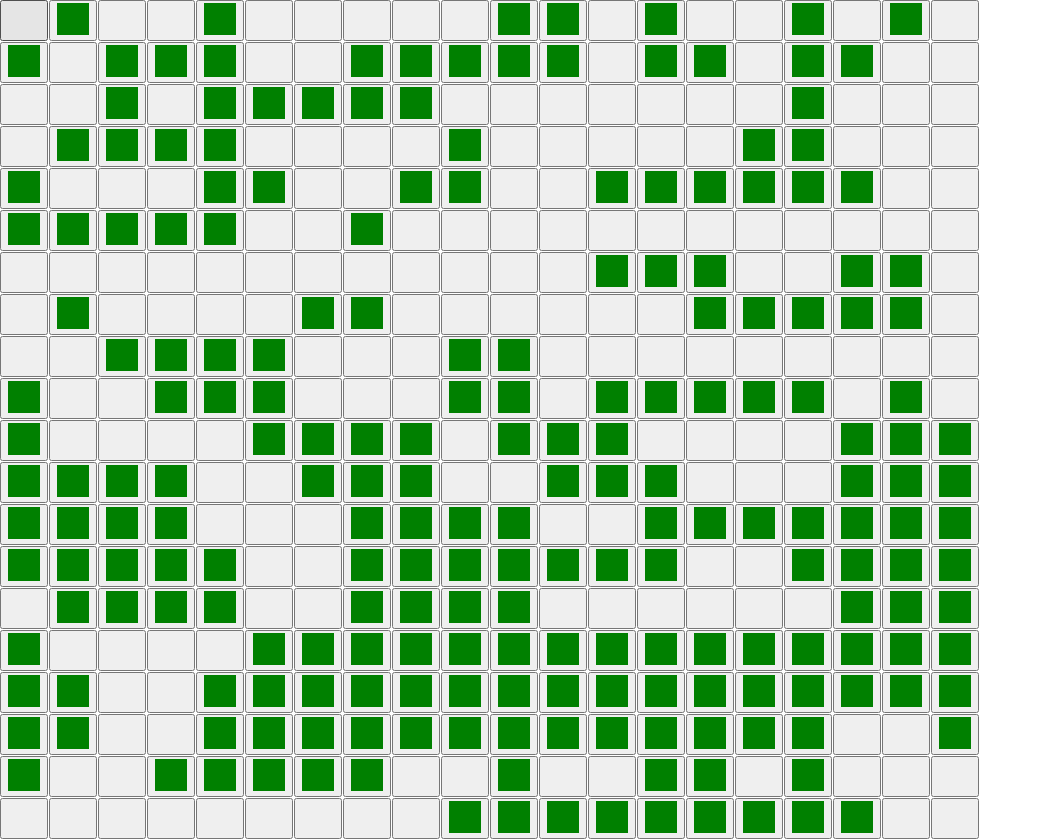
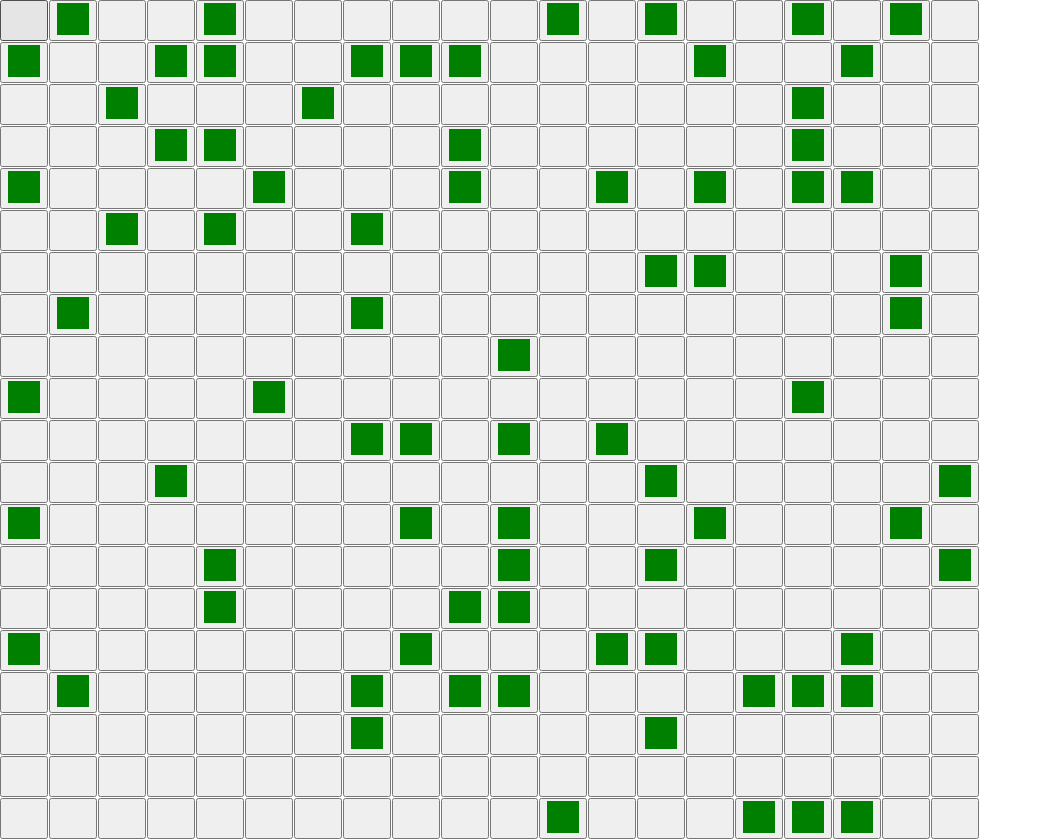
Before and after one commit to 1elasmarjad/cell-growth-simulation, a React (Create React App) app: page / in a window 1280 px wide. Shown: the whole page, without its empty margins (0-1042 px from the left). Built offline with nearby package versions, Linux system fonts and the light colour scheme; the HTML template or start-up script is replaced by a standard one.

Commit message:
⚙️ Changed state, so pausing does not effect grid

```diff
--- a/src/App.tsx
+++ b/src/App.tsx
@@ -1,33 +1,21 @@
 import { useState } from "react";
 import "./App.css";
-import Cell from "./components/cell";
-import { useGrid } from "./hooks/useGrid";
+import { CellData } from "./hooks/useGridController";
+import Game from "./components/game";
 
 function App() {
   const [gridSize, setGridSize] = useState<number>(20);
 
-  const { grid, getCell, setCell } = useGrid({
-    rows: gridSize,
-    cols: gridSize,
-  });
+  const [grid, setGrid] = useState<CellData[][]>(() =>
+    Array.from({ length: gridSize }, () =>
+      Array.from({ length: gridSize }, () => ({
+        occupied: Math.random() < 0.2,
+        age: 0,
+      }))
+    )
+  );
 
-  return (
-    <div className="rows root-reset">
-      {Array.from({ length: gridSize }).map((_, rowIndex) => (
-        <div className="columns">
-          {Array.from({ length: gridSize }).map((_, colIndex) => (
-            <button onClick={() => setCell(rowIndex, colIndex)}>
-              <Cell
-                row={rowIndex}
-                col={colIndex}
-                occupied={getCell(rowIndex, colIndex).occupied}
-              />
-            </button>
-          ))}
-        </div>
-      ))}
-    </div>
-  );
+  return <Game grid={grid} setGrid={setGrid} gridSize={gridSize} />;
 }
 
 export default App;
--- /dev/null
+++ b/src/components/game.tsx
@@ -0,0 +1,44 @@
+import { useState } from "react";
+import {
+  CellData,
+  useGridController,
+} from "../hooks/useGridController";
+import Cell from "./cell";
+
+export default function Game({
+  grid,
+  gridSize,
+  setGrid,
+}: {
+  grid: CellData[][];
+  setGrid: React.Dispatch<React.SetStateAction<CellData[][]>>;
+  gridSize: number;
+}) {
+  const [paused, setPaused] = useState<boolean>(true);
+
+  const { getCell, setCell } = useGridController({
+    grid,
+    rows: gridSize,
+    cols: gridSize,
+    paused,
+    setGrid,
+  });
+
+  return (
+    <div className="rows root-reset">
+      {Array.from({ length: gridSize }).map((_, rowIndex) => (
+        <div className="columns">
+          {Array.from({ length: gridSize }).map((_, colIndex) => (
+            <button onClick={() => setCell(rowIndex, colIndex)}>
+              <Cell
+                row={rowIndex}
+                col={colIndex}
+                occupied={getCell(rowIndex, colIndex).occupied}
+              />
+            </button>
+          ))}
+        </div>
+      ))}
+    </div>
+  );
+}
--- a/src/hooks/useGrid.ts
+++ b/src/hooks/useGridController.ts
@@ -7,16 +7,19 @@ export type CellData = {
 
 const DEFAULT_DIVIDE_INTERVAL = 1000;
 
-export function useGrid({ rows, cols }: { rows: number; cols: number }) {
-  const [grid, setGrid] = useState<CellData[][]>(() =>
-    Array.from({ length: rows }, () =>
-      Array.from({ length: cols }, () => ({
-        occupied: Math.random() < 0.2,
-        age: 0,
-      }))
-    )
-  );
-
+export function useGridController({
+  rows,
+  cols,
+  paused,
+  grid,
+  setGrid,
+}: {
+  rows: number;
+  cols: number;
+  paused: boolean;
+  grid: CellData[][];
+  setGrid: React.Dispatch<React.SetStateAction<CellData[][]>>;
+}) {
   const [divideInterval, setDivideInterval] = useState<number>(
     DEFAULT_DIVIDE_INTERVAL
   );
@@ -24,6 +27,8 @@ export function useGrid({ rows, cols }: { rows: number; cols: number }) {
   const [divisionProbability, setDivisionProbability] = useState<number>(0.5);
 
   useEffect(() => {
+    if (paused) return; // do nothing if paused
+
     const interval = setInterval(() => {
       setGrid((prevGrid) => {
         const newGrid = [...prevGrid];
@@ -89,7 +94,15 @@ export function useGrid({ rows, cols }: { rows: number; cols: number }) {
     }, divideInterval);
 
     return () => clearInterval(interval); // cleanup when the component unmounts
-  }, [cols, divideInterval, lifeSpan, rows]);
+  }, [
+    cols,
+    divideInterval,
+    divisionProbability,
+    lifeSpan,
+    paused,
+    rows,
+    setGrid,
+  ]);
 
   // gets cell data at a specific row and column
   function getCell(row: number, col: number): CellData {
@@ -114,7 +127,6 @@ export function useGrid({ rows, cols }: { rows: number; cols: number }) {
   }
 
   return {
-    grid,
     getCell,
     setDivideInterval,
     setCell: toggleCell,
```
